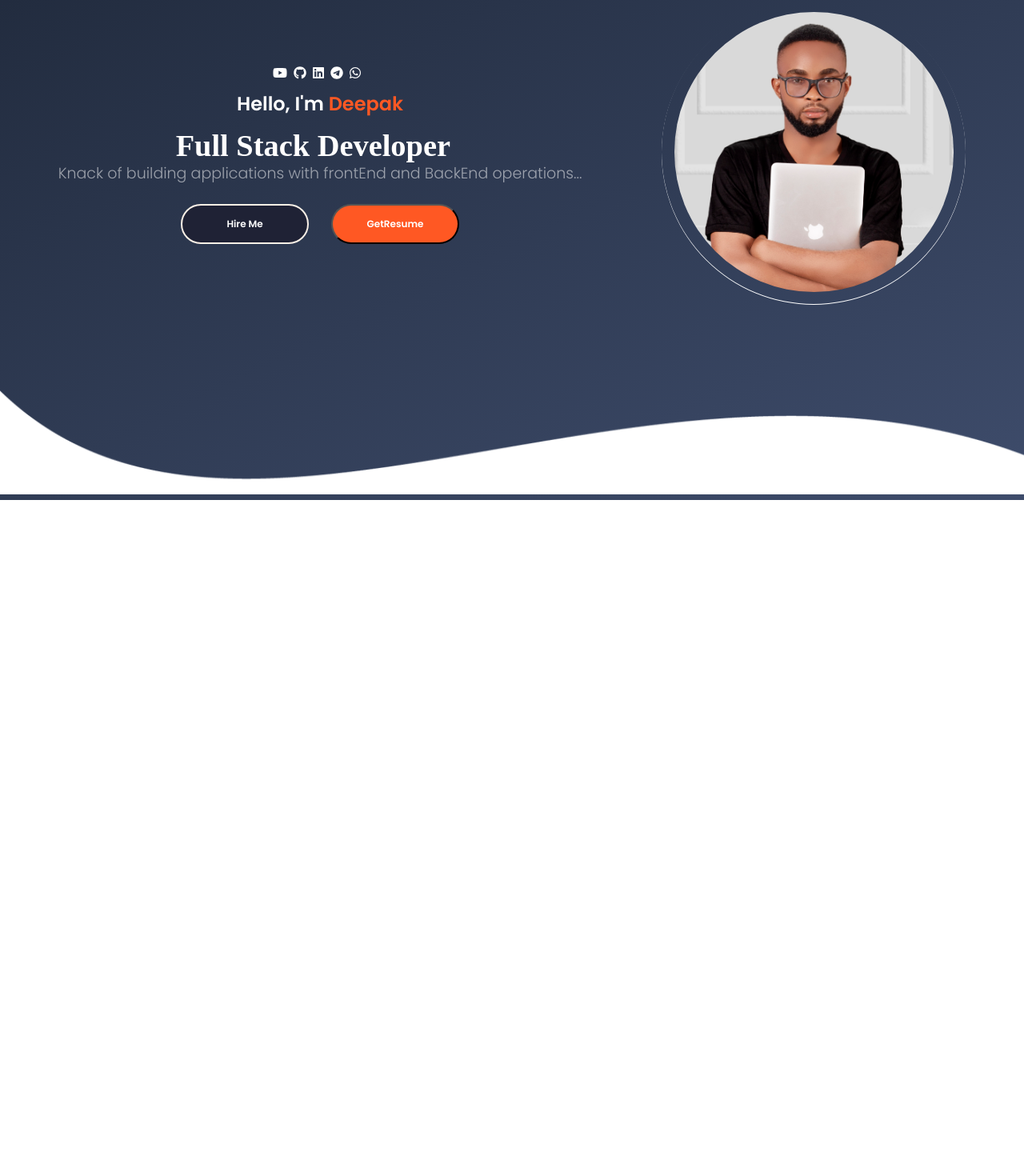
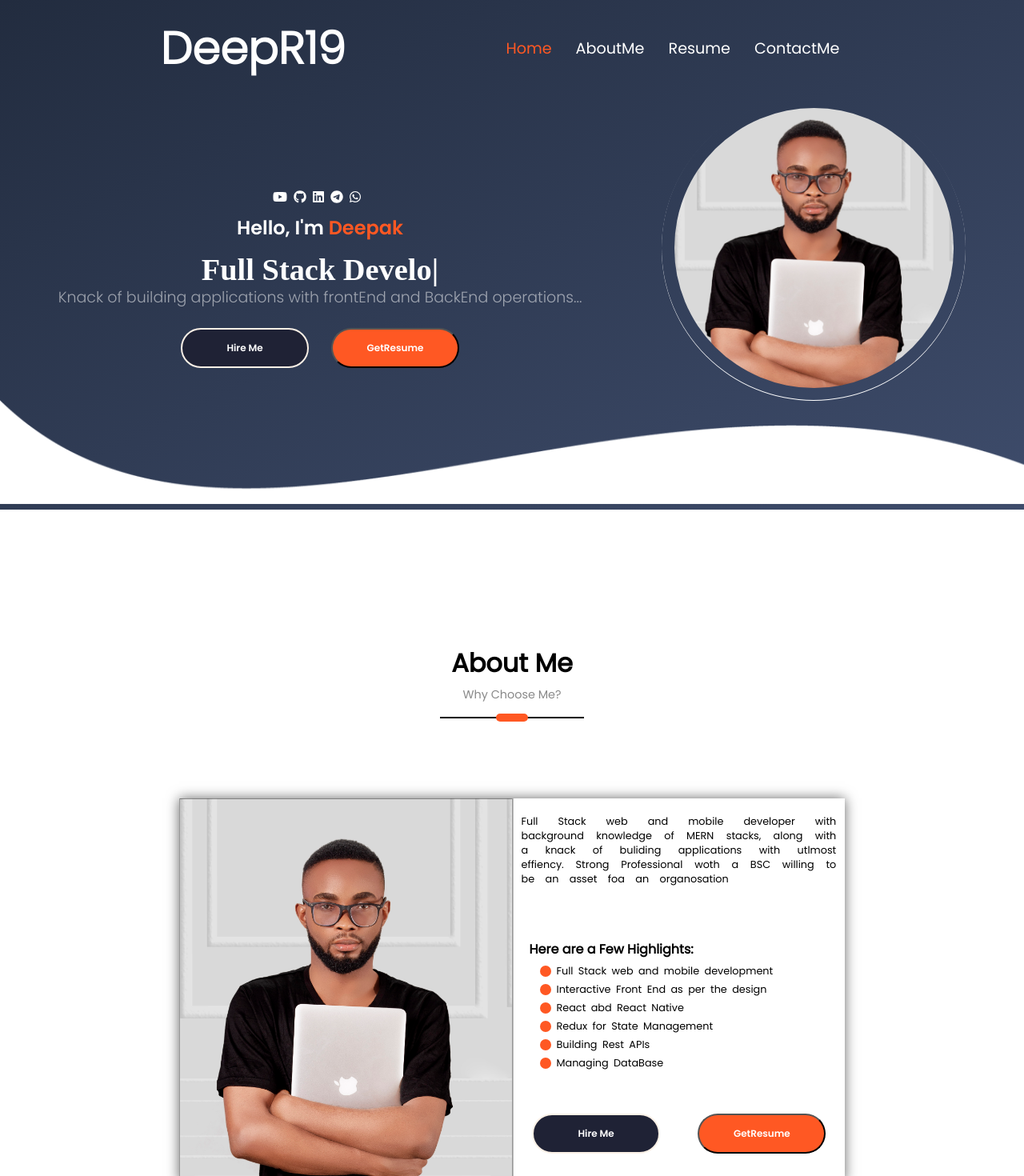
Before and after one commit to DeepR19/portfolioProject, a React (Create React App) app: page / in a window 1280 px wide. Shown: the top 1470 px of the page at 80% size. Before the commit the page ends 800 px from the top, so only its background shows below. Built offline with nearby package versions, Linux system fonts and the light colour scheme; a web font is replaced by a local one.

Commit message:
Add AboutMe Page

```diff
--- a/src/App.css
+++ b/src/App.css
@@ -1,3 +1,4 @@
+
 .App {
   text-align: center;
 }
--- a/src/App.js
+++ b/src/App.js
@@ -1,10 +1,12 @@
 import Home from "./content/Home/Home";
+import About from "./content/About/About";
 import './App.css';
 
 function App() {
   return (
     <div className="App">
       <Home/>
+      <About/>
     </div>
   );
 }
--- /dev/null
+++ b/src/content/About/About.css
@@ -0,0 +1,120 @@
+.about-container{
+    height: 120vh;
+    width: 100%;
+    display: flex;
+    justify-content: center;
+    align-items: center;
+    flex-direction: column;
+}
+.about-header{
+    height: 20%;
+    width: 100%;
+    /* background: green; */
+    /* margin-top: -50px; */
+    display: flex;
+    justify-content: center;
+    flex-direction: column;
+    align-items: center;
+}
+.about-header h3{
+    font-size: 2em;
+    font-weight: bolder;
+    margin: 10px 0 5px 0;
+}
+.about-header p{
+    font-size: .9em;
+    margin: 0;
+    font-weight: 100;
+    color: #0007;
+}
+.decor{
+    height: 20px;
+    width: 180px;
+    margin-top:10px;
+    display: flex;
+    flex-direction: column;
+    justify-content: center;
+    align-items: center;
+    /* background: red; */
+}
+.decor .line{
+    height: 2px;
+    width: 100%;
+    background: #000;
+
+}
+.decor .line-decor{
+    height: 10px;
+    width: 40px;
+    background: #FF5823;
+    margin-top: -6px;
+    border-radius: 10px;
+}
+
+
+
+.about-content{
+    margin-top: 50px;
+    height: 480px;
+    width: 65%;
+    box-shadow: 0 0 15px #0009;
+    display: flex;
+}
+.about-imgBx{
+    height: 100%;
+    width: 50%;
+    background-image: url('../../assets//Home/profilephoto.jpg');
+    background-position: center;
+    background-repeat: no-repeat;
+    background-size: cover;
+    border: 1px solid #0006;
+}
+.about-details{
+    height: 100%;
+    width: 50%;
+    border-left: 1px solid #0004
+}
+.about-details p{
+    width: 95%;
+    height: 20%;
+    margin: 10px ;
+    margin-top: 20px;
+    font-size: .8em;
+    word-spacing: 10px;
+    text-align: justify;
+    flex-wrap: wrap;
+
+}
+.about-keypoint{
+    margin-left: 20px;
+    margin-top: 60px;
+    height: 60%;;
+    width: 95%;
+    /* background: red; */
+    text-align: left;
+}
+.about-keypoint .key{
+    height: fit-content;
+    width: 100%;
+    margin: -15px 24px;
+    /* word-spacing: 2px; */
+    /* font-weight: lighter; */
+}
+.key > p{
+    word-spacing: 3px;
+}
+.key::before{
+    content: '';
+    position: absolute;
+    margin-top: 2px;
+    height: 14px;
+    width: 14px;
+    background: var(--dark-orange);
+    border-radius: 50%;
+    margin-left: -11px;
+}
+.about-btns{
+    margin-top: -70px;
+    display: flex;
+    justify-content: space-around;
+}
--- /dev/null
+++ b/src/content/About/About.jsx
@@ -0,0 +1,64 @@
+import React from 'react'
+import "./About.css";
+
+export default function About() {
+  return (
+    <div className='about-container'>
+        <div className="about-header">
+            <h3>About Me</h3>
+            <p>Why Choose Me?</p>
+
+            <div className="decor">
+                <div className="line"></div>
+                <div className='line-decor'></div>
+            </div>
+        </div>
+
+        <div className="about-content">
+            <div className="about-imgBx"></div>
+            <div className="about-details">
+                <p>Full Stack web and mobile developer with background knowledge of MERN stacks, along with a knack of buliding applications with utlmost effiency. Strong Professional woth a BSC willing to be an asset foa an organosation</p>
+                <div className="about-keypoint">
+                    <h4>Here are a Few Highlights:</h4>
+
+                    <div className="key">
+                        <span></span>
+                        <p>Full Stack web and mobile development</p>
+                    </div>
+                    <div className="key">
+                        <span></span>
+                        <p>Interactive Front End as per the design</p>
+                    </div>
+                    <div className="key">
+                        <span></span>
+                        <p>React abd React Native</p>
+                    </div>
+                    <div className="key">
+                        <span></span>
+                        <p>Redux for State Management</p>
+                    </div>
+                    <div className="key">
+                        <span></span>
+                        <p>Building Rest APIs</p>
+                    </div>
+                    <div className="key">
+                        <span></span>
+                        <p>Managing DataBase</p>
+                    </div>
+                </div>
+                <div className="about-btns">
+                    <button className="btn primary-btn">
+                        Hire Me
+                    </button>
+
+                    <a href="DeepakCV.pdf" download='DeepakCV.pdf'>
+                        <button className="btn highlighted-btn">GetResume</button>
+                    </a>
+                </div>
+            </div>
+
+
+        </div>
+    </div>
+  )
+}
--- a/src/content/Home/Home.jsx
+++ b/src/content/Home/Home.jsx
@@ -1,11 +1,13 @@
 import React from 'react'
 import Profile from "./Profile/Profile";
 import Footer from "./Footer/Footer";
+import Header from "../header/Header";
 import "./Home.css"
 
 export default function Home() {
   return (
     <div className="home-container">
+        <Header/>
         <Profile/>
         <Footer/>
     </div>
--- a/src/content/Home/Profile/Profile.css
+++ b/src/content/Home/Profile/Profile.css
@@ -12,11 +12,15 @@
     align-items: center;
     color: aliceblue;
 }
+.profile-details{
+    margin-top: 70px;
+}
 .profile-details-name{
     font-size: 24px;
     font-family: 'Poppins SemiBold'
 }
 .profile-details-role{
+
     display: flex;
     flex-direction: column;
     margin: 14px 0 24px 0;
@@ -49,8 +53,9 @@
 }
 
 .profile-options .highlighted-btn:hover{
-    background: cornsilk;
-    color: #000;
+    /* background: #c95b01; */
+    border: 2px solid #fff;
+    color: #fff;
 }
 
 .profile-picture{
--- a/src/content/Home/Profile/Profile.jsx
+++ b/src/content/Home/Profile/Profile.jsx
@@ -13,7 +13,7 @@ import "./Profile.css"
 
 export default function Profile() {
   return (
-    <div className="profile-container">
+    <div className="profile-container" id='profile'>
         <div className="profile-parent">
             <div className="profile-details">
                 <div className="colz">
--- /dev/null
+++ b/src/content/header/Header.css
@@ -0,0 +1,44 @@
+.header-container{
+    height: 120px;
+    width: 100%;
+    display: flex;
+    justify-content: space-evenly;
+    align-items: center;
+}
+.header-name{
+    color: #fff;
+    font-size: 3.5em;
+    font-weight: bolder;
+    font-family: "Poppins Light";
+
+}
+.header-navigation{
+    display: flex;
+    justify-content: space-between;
+}
+.header-navigation .page-link{
+    list-style: none;
+    margin: 0 30px 0 0;
+    font-size: 1.2em;
+    cursor: pointer;
+}
+.header-navigation .page-link a{
+    color: #fff;
+    text-decoration: none;
+    transition: .2s;
+}
+.page-link.active a,
+.page-link a:hover{
+    color: var(--dark-orange);
+}
+.page-link a:hover{
+    font-size: 1.1em;
+    /* transform: translateX(-20px); */
+}
+
+
+.about{
+    background: #0004;
+    height: 100vh;
+    width: 100%;
+}
--- /dev/null
+++ b/src/content/header/Header.jsx
@@ -0,0 +1,27 @@
+import React from 'react'
+import "./Header.css";
+
+export default function Header() {
+  return (
+    <div className='header-container'>
+        <div className="header-name">
+            DeepR19
+        </div>
+
+        <div className="header-navigation">
+            <li className='page-link active'>
+                <a href="#profile">Home</a>
+            </li>
+            <li className='page-link'>
+                <a href="#about">AboutMe</a>
+            </li>
+            <li className='page-link'>
+               <a href="#resume">Resume</a>
+            </li>
+            <li className='page-link'>
+                <a href="#contact">ContactMe</a>
+            </li>
+        </div>
+    </div>
+  )
+}
```
